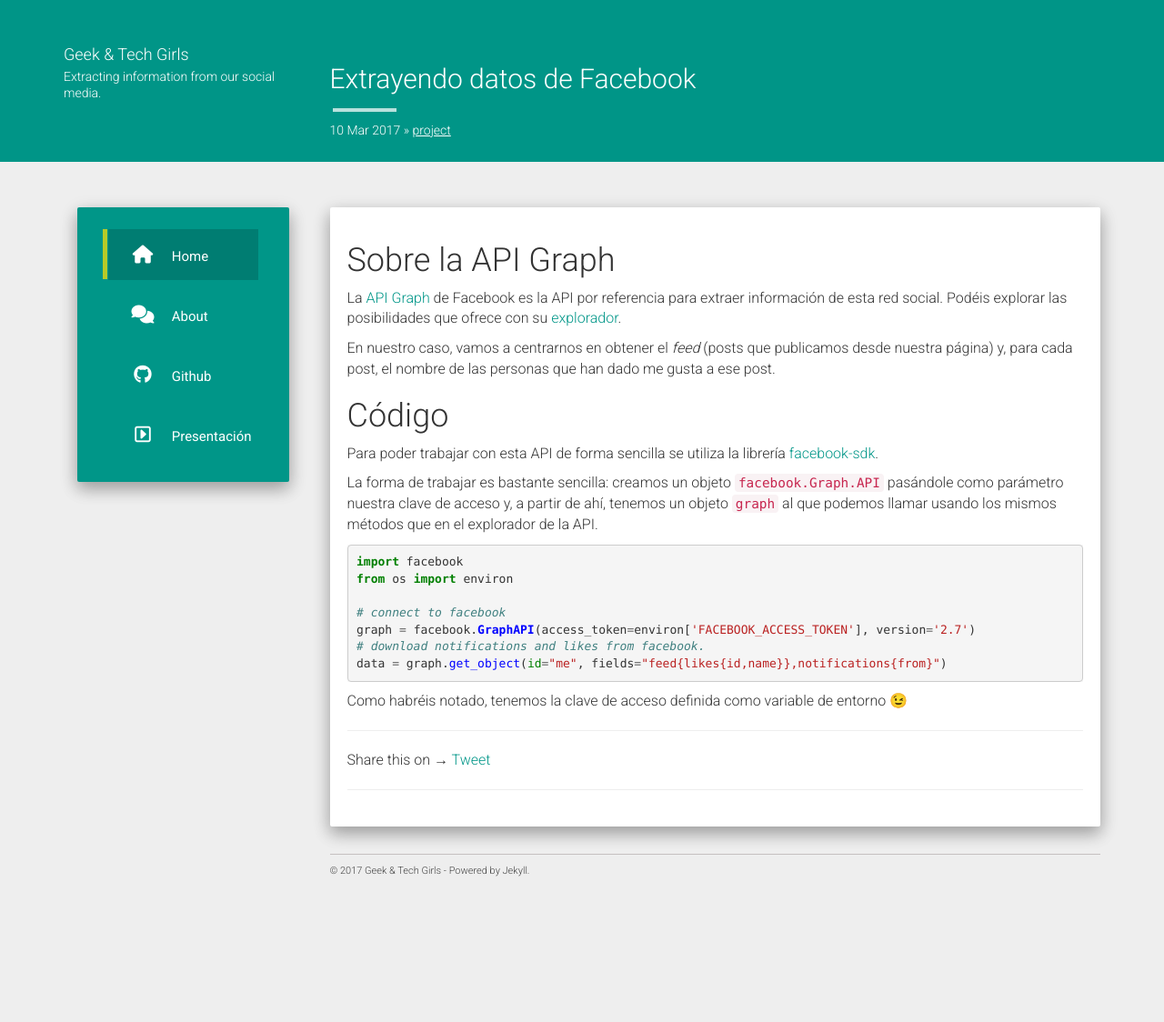
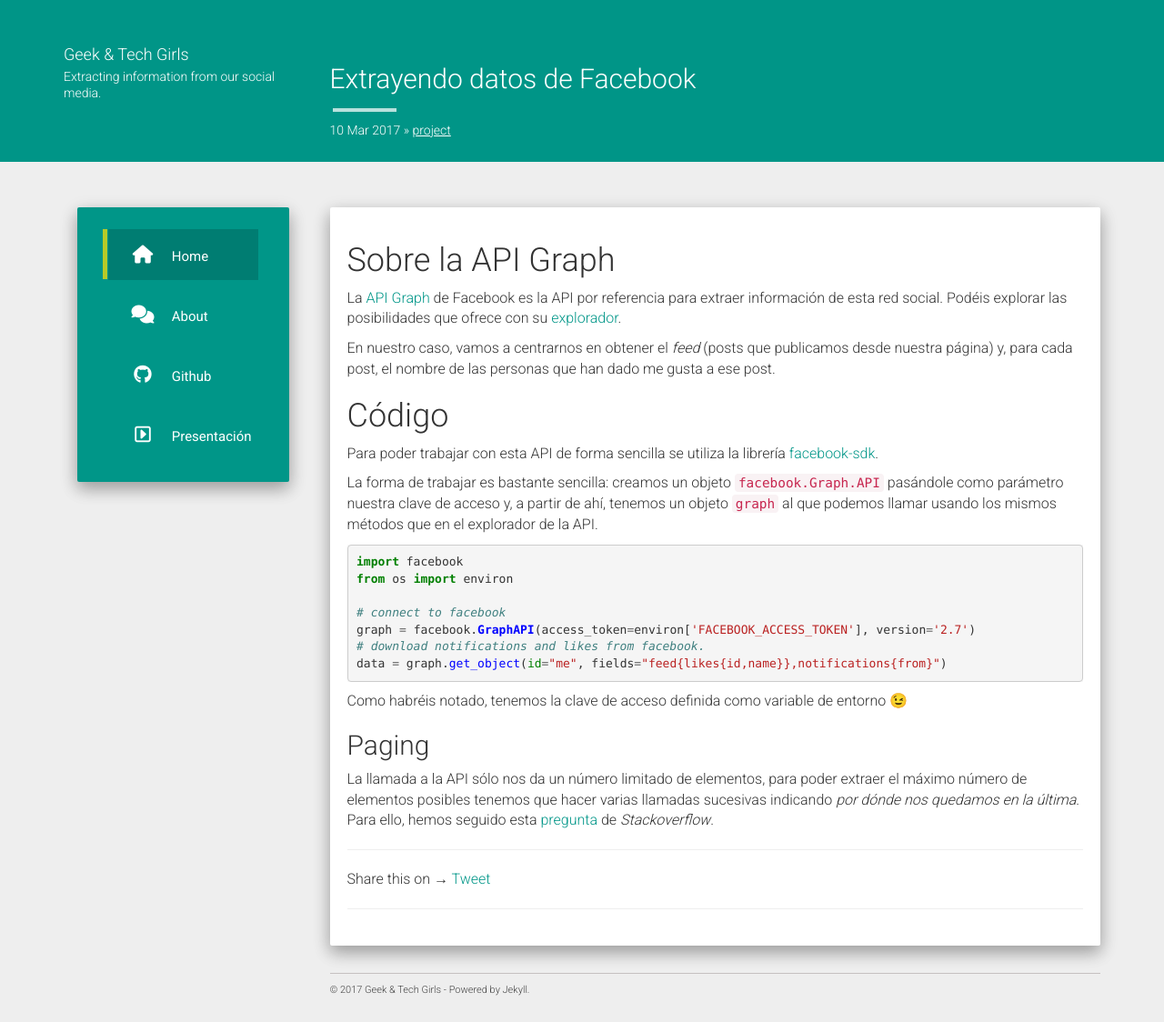
Before and after one commit to YesWeTech/The-Spyder-Girl, a Jekyll site: the page built from _posts/2017-03-10-extrayendo-datos-facebook.md, in a window 1280 px wide. Shown: the whole page at 91% size. Built offline with Jekyll 4.4.1, drawn with Linux system fonts in a browser that asks for light colours; nearby versions of some CDN libraries; emoji names are drawn with the system emoji font; comment, search, counter and statistics services are not loaded; before the commit the page ends 993 px from its top, so only the background shows below that.

Commit message:
Update 2017-03-10-extrayendo-datos-facebook.md

```diff
--- a/_posts/2017-03-10-extrayendo-datos-facebook.md
+++ b/_posts/2017-03-10-extrayendo-datos-facebook.md
@@ -27,3 +27,6 @@
 {% endhighlight  %}
 
 Como habréis notado, tenemos la clave de acceso definida como variable de entorno :wink:
+
+## Paging
+La llamada a la API sólo nos da un número limitado de elementos, para poder extraer el máximo número de elementos posibles tenemos que hacer varias llamadas sucesivas indicando _por dónde nos quedamos en la última_. Para ello, hemos seguido esta [pregunta](http://stackoverflow.com/questions/28589239/python-facebook-api-cursor-pagination#28590136) de _Stackoverflow_.
```
